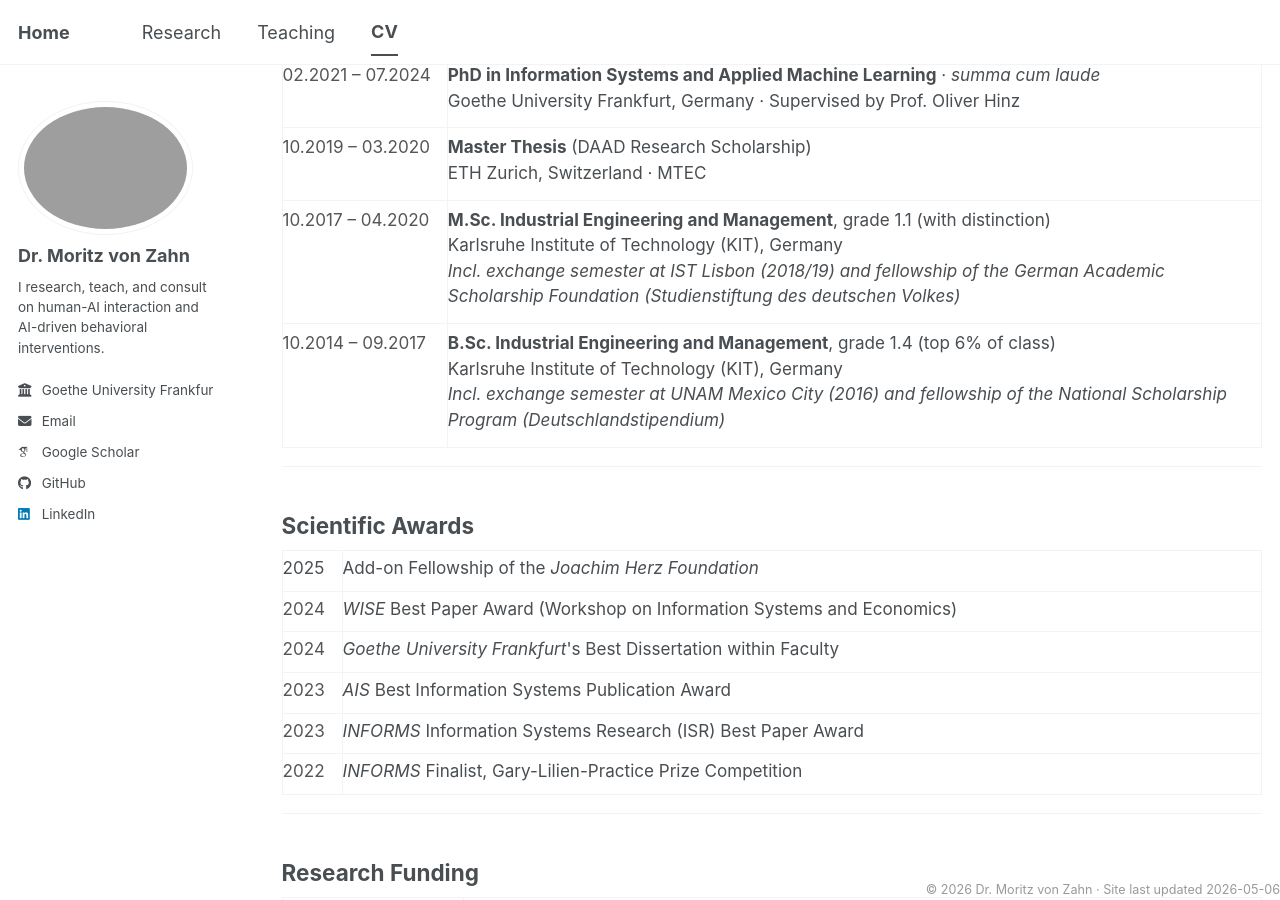
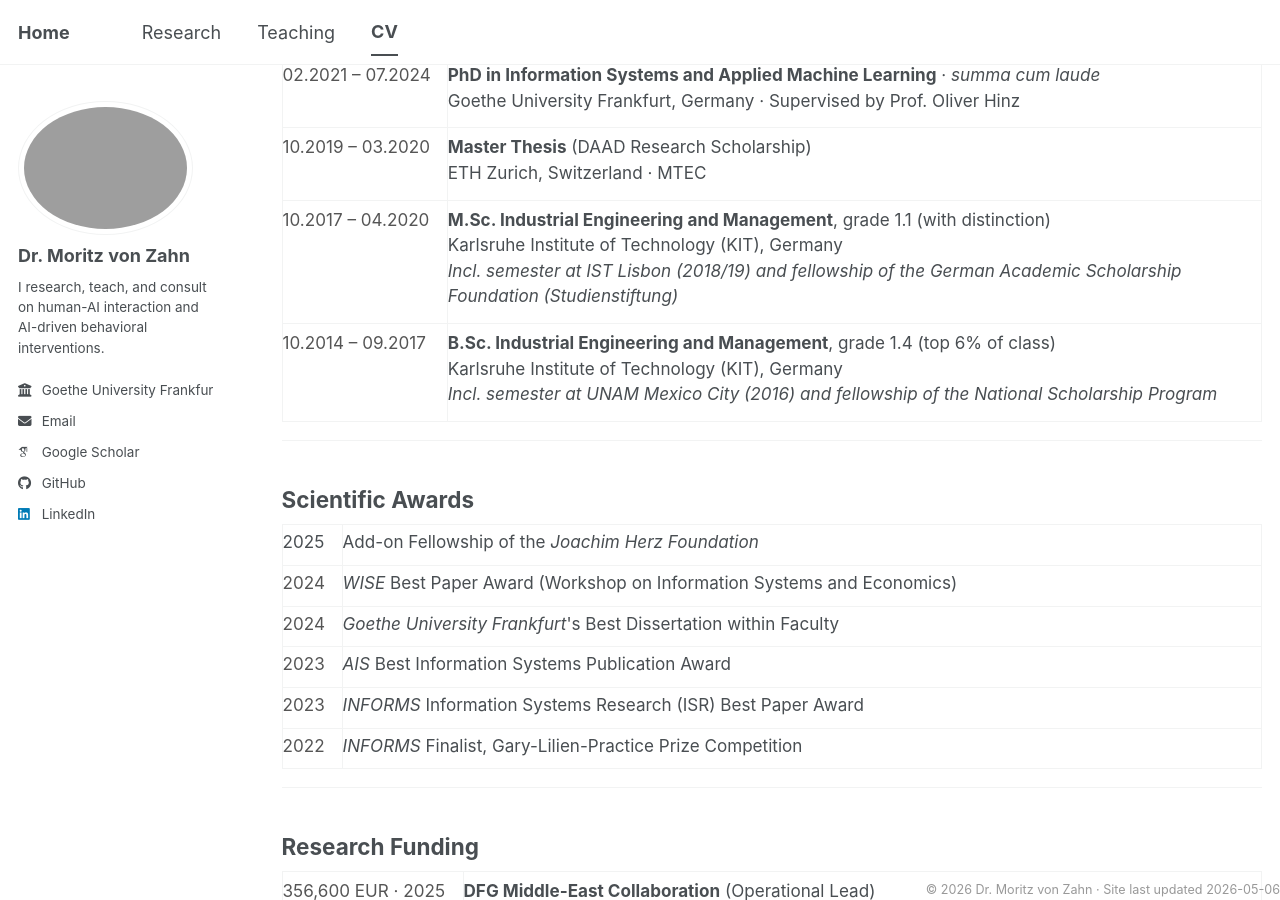
Before and after one commit to moritzvz/moritzvz.github.io, a Jekyll site: the page built from _pages/cv.md, in a window 1280 px wide and 900 px high, scrolled down 836 px. Built offline with Jekyll 4.4.1, drawn with Linux system fonts in a browser that asks for light colours; some web fonts are replaced; a script bundle is joined from its source files by our own code; library files that are not in the unit come from our copies.

Commit message:
Update cv.md

```diff
--- a/_pages/cv.md
+++ b/_pages/cv.md
@@ -96,7 +96,7 @@ See the [Research](/publications/) and [Teaching](/teaching/) tabs for further d
     <td style="vertical-align:top; padding:6px 0 14px 0;">
       <strong>M.Sc. Industrial Engineering and Management</strong>, grade 1.1 (with distinction)<br>
       Karlsruhe Institute of Technology (KIT), Germany<br>
-      <em>Incl. exchange semester at IST Lisbon (2018/19) and fellowship of the German Academic Scholarship Foundation (Studienstiftung des deutschen Volkes)</em>
+      <em>Incl. semester at IST Lisbon (2018/19) and fellowship of the German Academic Scholarship Foundation (Studienstiftung)</em>
     </td>
   </tr>
   <tr>
@@ -104,7 +104,7 @@ See the [Research](/publications/) and [Teaching](/teaching/) tabs for further d
     <td style="vertical-align:top; padding:6px 0 14px 0;">
       <strong>B.Sc. Industrial Engineering and Management</strong>, grade 1.4 (top 6% of class)<br>
       Karlsruhe Institute of Technology (KIT), Germany<br>
-      <em>Incl. exchange semester at UNAM Mexico City (2016) and fellowship of the National Scholarship Program (Deutschlandstipendium)</em>
+      <em>Incl. semester at UNAM Mexico City (2016) and fellowship of the National Scholarship Program</em>
     </td>
   </tr>
 </table>
```
